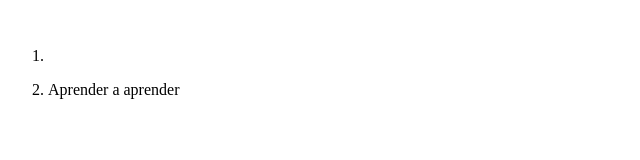
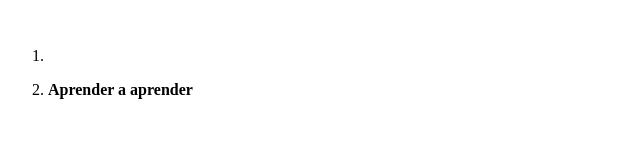
Before and after one commit to FabiAmpuero/Viendo-Cajas, a plain HTML site: page index.html in a window 1280 px wide. Shown: the full height of the page, 0-640 px from the left. Drawn offline with Linux system fonts and the light colour scheme.

Commit message:
Punto número 2 con negrita

```diff
--- a/index.html
+++ b/index.html
@@ -20,7 +20,7 @@
 
         <p></p>
 
-        <li>Aprender a aprender</li>
+        <li><b>Aprender a aprender</b></li>
 
         <p></p>
 
```
